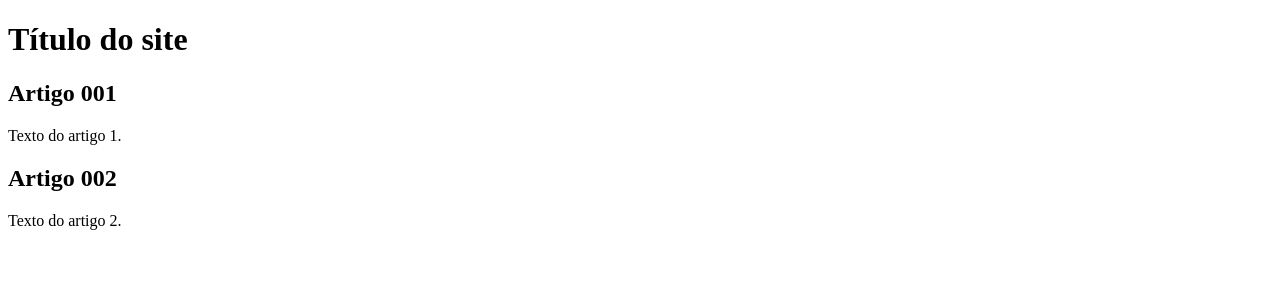
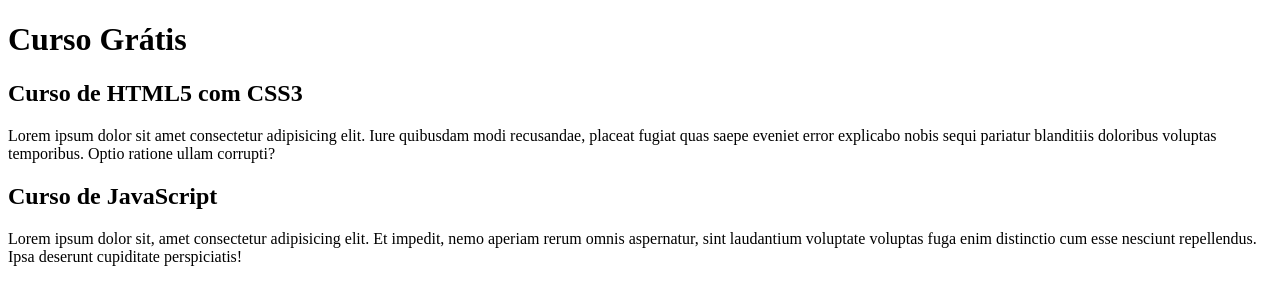
Before and after one commit to sueyvid/projeto_site, a plain HTML site: page index.html in a window 1280 px wide. Drawn offline with Linux system fonts and the light colour scheme.

Commit message:
comecei a escrever conteúdo

```diff
--- a/index.html
+++ b/index.html
@@ -8,15 +8,15 @@
 </head>
 <body>
     <main>
-        <h1>Título do site</h1>
+        <h1>Curso Grátis</h1>
     </main>
     <article>
-        <h2>Artigo 001</h2>
-        <p>Texto do artigo 1.</p>
+        <h2>Curso de HTML5 com CSS3</h2>
+        <p>Lorem ipsum dolor sit amet consectetur adipisicing elit. Iure quibusdam modi recusandae, placeat fugiat quas saepe eveniet error explicabo nobis sequi pariatur blanditiis doloribus voluptas temporibus. Optio ratione ullam corrupti?</p>
     </article>
     <article>
-        <h2>Artigo 002</h2>
-        <p>Texto do artigo 2.</p>
+        <h2>Curso de JavaScript</h2>
+        <p>Lorem ipsum dolor sit, amet consectetur adipisicing elit. Et impedit, nemo aperiam rerum omnis aspernatur, sint laudantium voluptate voluptas fuga enim distinctio cum esse nesciunt repellendus. Ipsa deserunt cupiditate perspiciatis!</p>
     </article>
 </body>
 </html>
```
